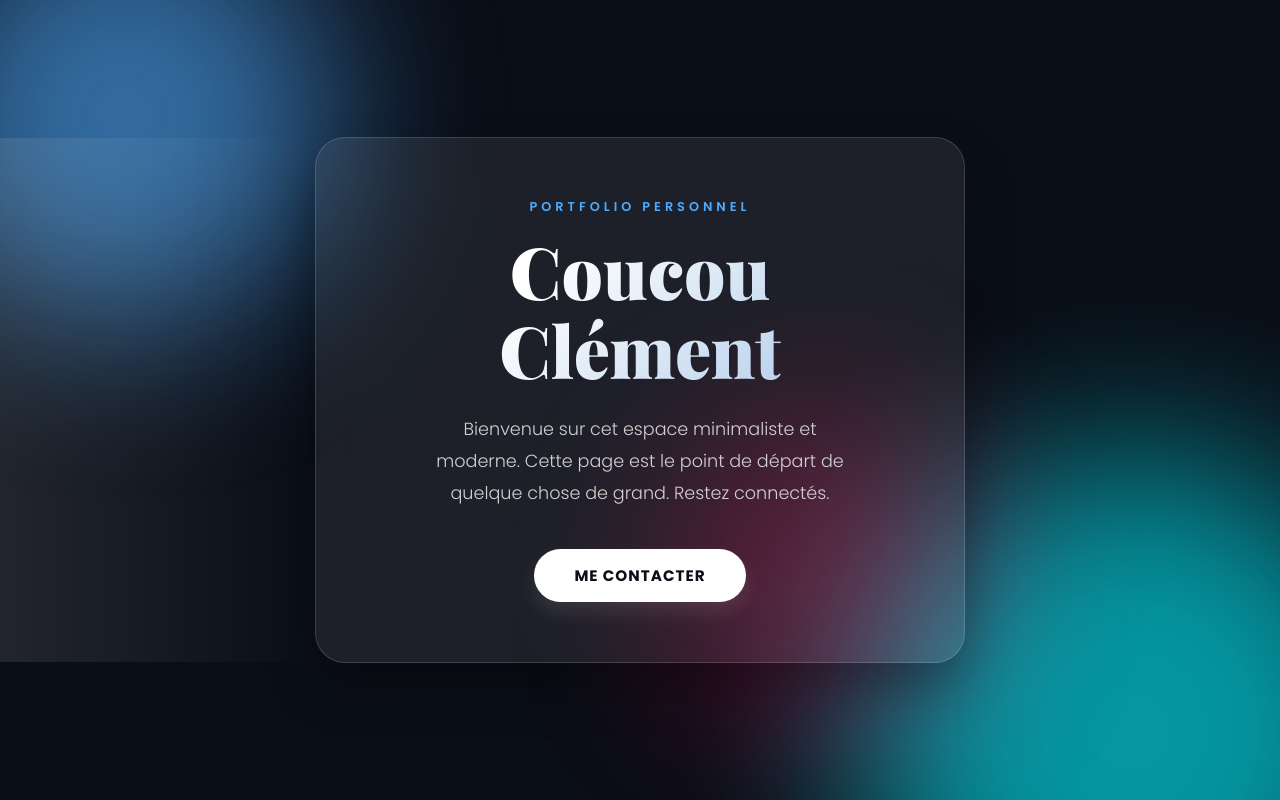
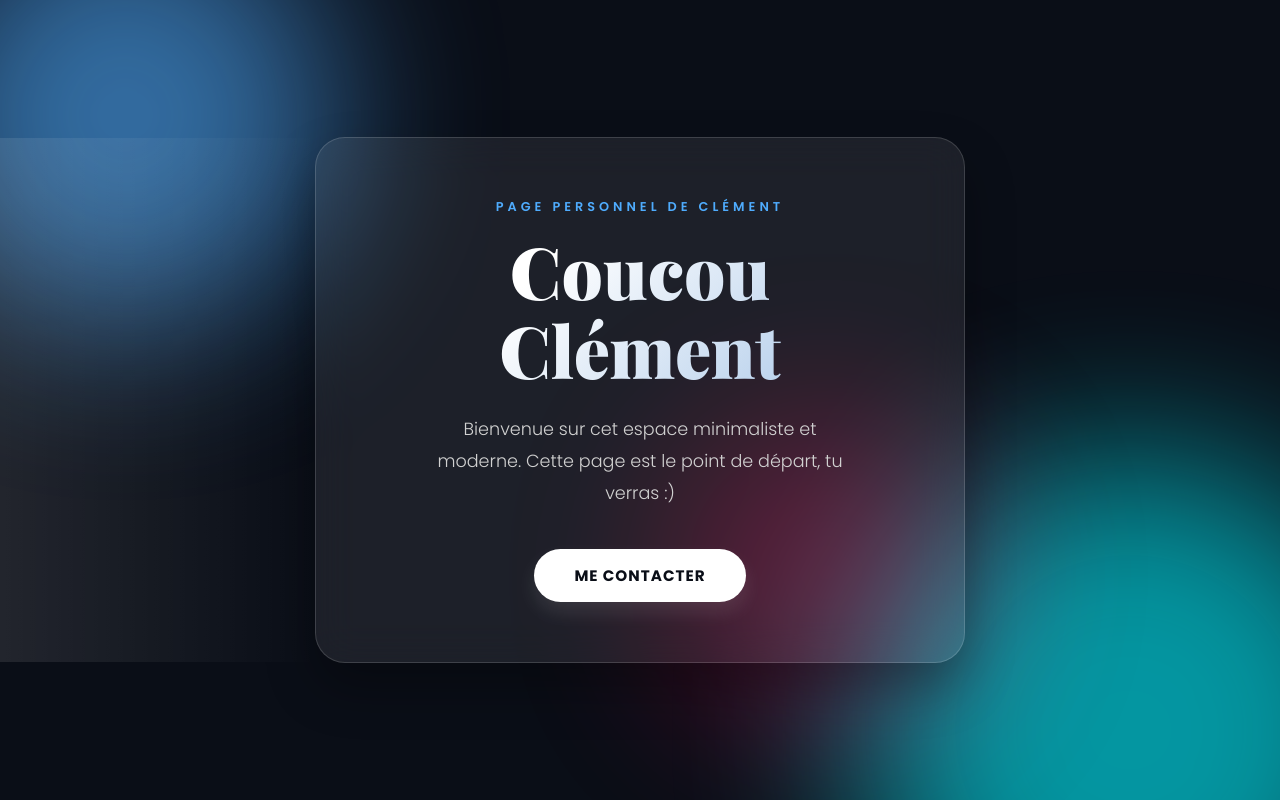
Before and after one commit to fabinus/gestionnaire, a plain HTML site: page index.html in a window 1280 px wide. Shown: the top 800 px of the page. Drawn offline with nearby package versions, Linux system fonts and the light colour scheme.

Commit message:
Update index.html

```diff
--- a/index.html
+++ b/index.html
@@ -223,10 +223,10 @@
 
     <!-- Carte principale -->
     <main class="main-card">
-        <p class="welcome-label">Portfolio Personnel</p>
+        <p class="welcome-label">Page personnel de Clément</p>
         <h1 class="hero-title">Coucou<br>Clément</h1>
         <p class="hero-desc">
-            Bienvenue sur cet espace minimaliste et moderne. Cette page est le point de départ de quelque chose de grand. Restez connectés.
+            Bienvenue sur cet espace minimaliste et moderne. Cette page est le point de départ, tu verras :)
         </p>
 
         <!-- Bouton d'action (modifiable) -->
```
